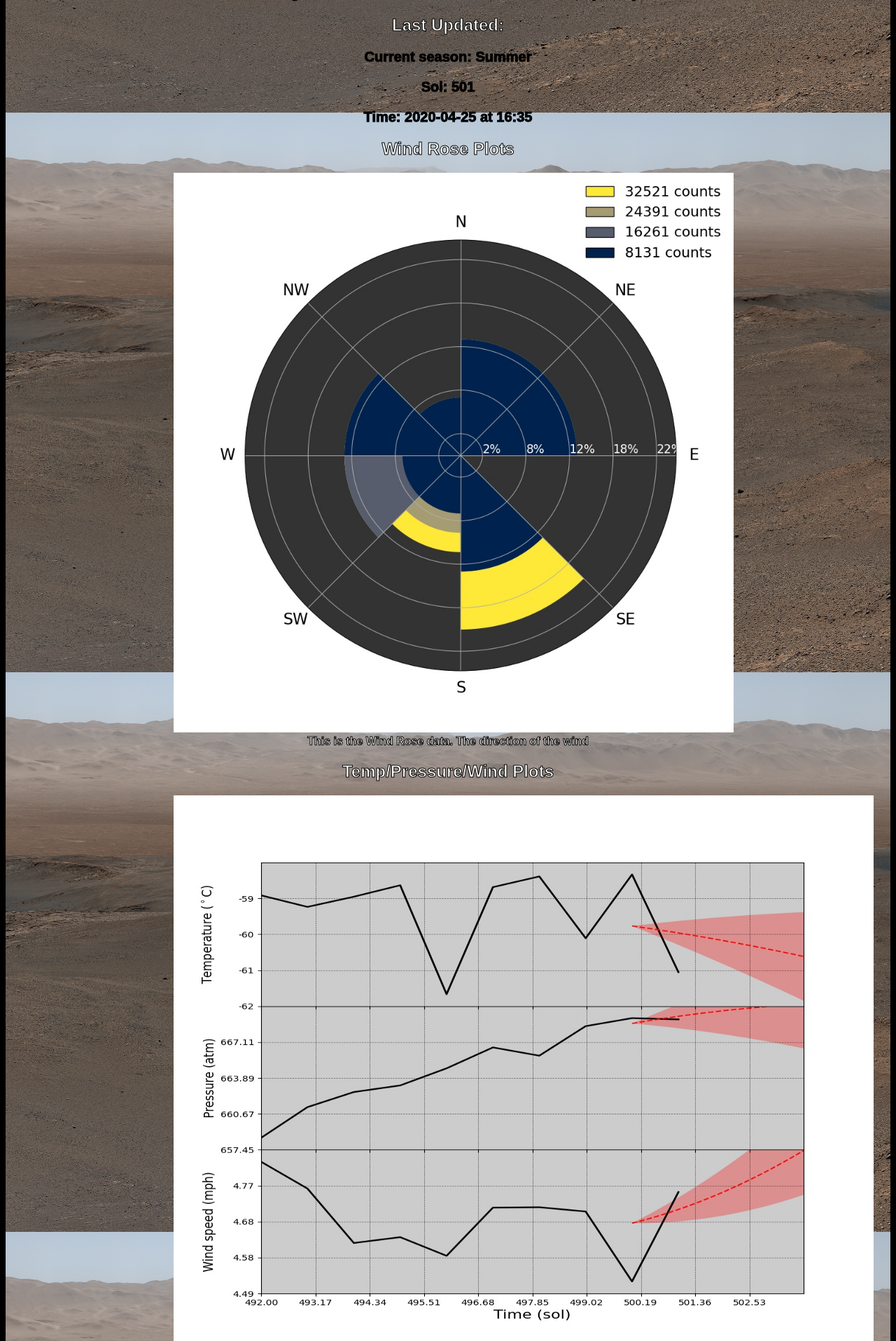
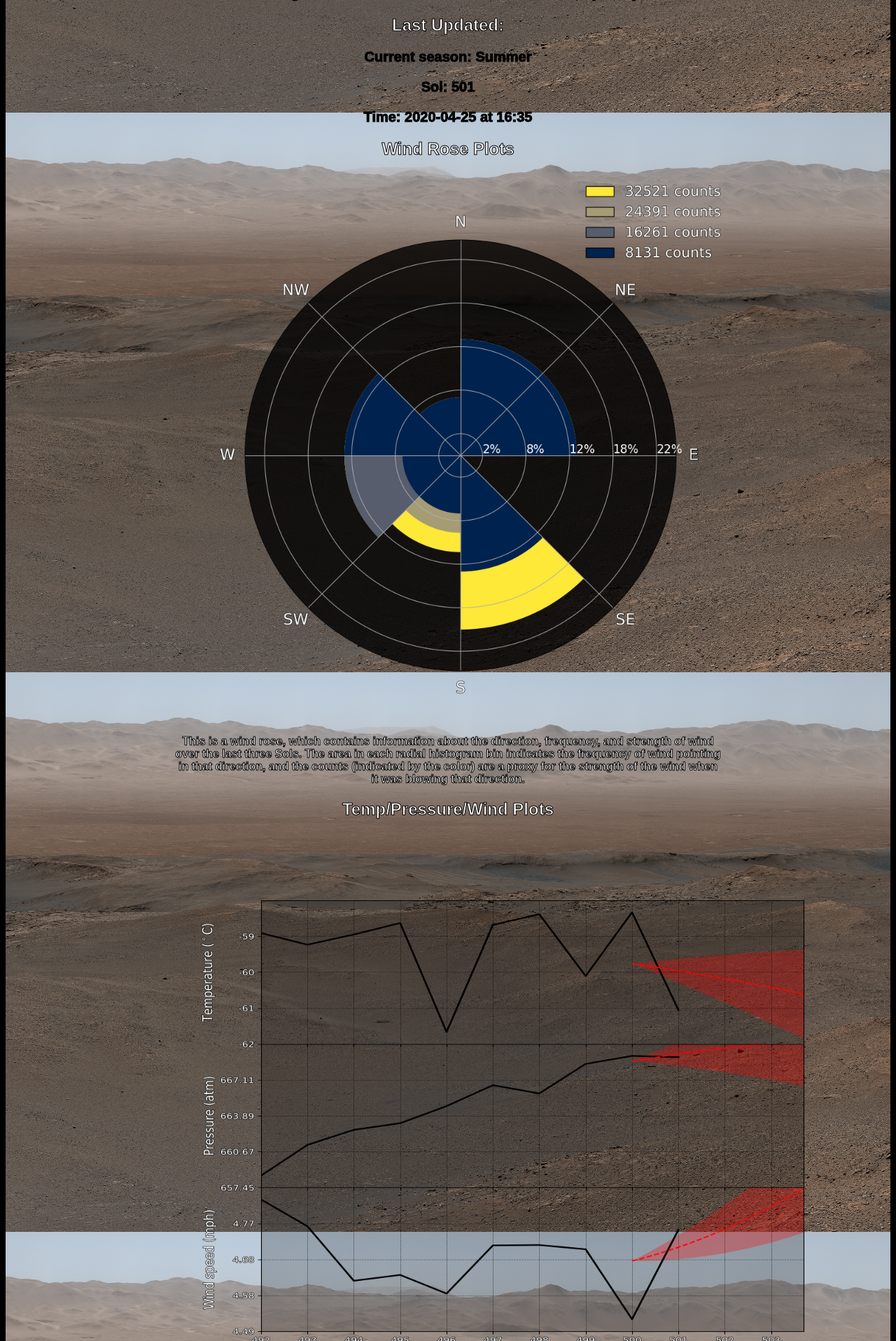
Before and after one commit to GarrettFaucher/CS205-Final, a PHP site: page / in a window 1280 px wide. Shown: the part 660-2577 px from the top of the page at 70% size. Run offline with PHP 8.4, Linux system fonts and the light colour scheme.

Commit message:
Updated captions and file types in index.php.

```diff
--- a/index.php
+++ b/index.php
@@ -36,13 +36,19 @@
         <article id="wind">
             <h2><strong> Wind Rose Plots</strong></h2>
             <figure class="plot">
-                <img class="roundedCornerSmall" width="800" height="800" alt="Wind Data" src="windrose.jpeg">
-                <figcaption> <strong>This is the Wind Rose data. The direction of the wind</strong></figcaption>
+                <img class="roundedCornerSmall" width="800" height="800" alt="Wind Data" src="windrose.png">
+                <figcaption> <strong>This is a wind rose, which contains information about the direction, frequency,
+                    and strength of wind over the last three Sols. The area in each radial histogram bin indicates
+                    the frequency of wind pointing in that direction, and the counts (indicated by the color) are a proxy
+                    for the strength of the wind when it was blowing that direction.
+                </strong></figcaption>
             </figure>
             <h2> <strong>Temp/Pressure/Wind Plots</strong></h2>
             <figure class="plot">
-                <img class="roundedCornerSmall" height="800" width="1000" alt="Temperature Date" src="stackplot.jpeg">
-                <figcaption> <strong>This is the Temperature and Pressure data.</strong></figcaption>
+                <img class="roundedCornerSmall" height="800" width="1000" alt="Temperature Date" src="stackplot.png">
+                <figcaption> <strong>This is the average temperature, pressure, and wind speed over the past few weeks. The
+                    red line is our forecast. Samples are taken once per day.
+                </strong></figcaption>
             </figure>
         </article>
 
```
